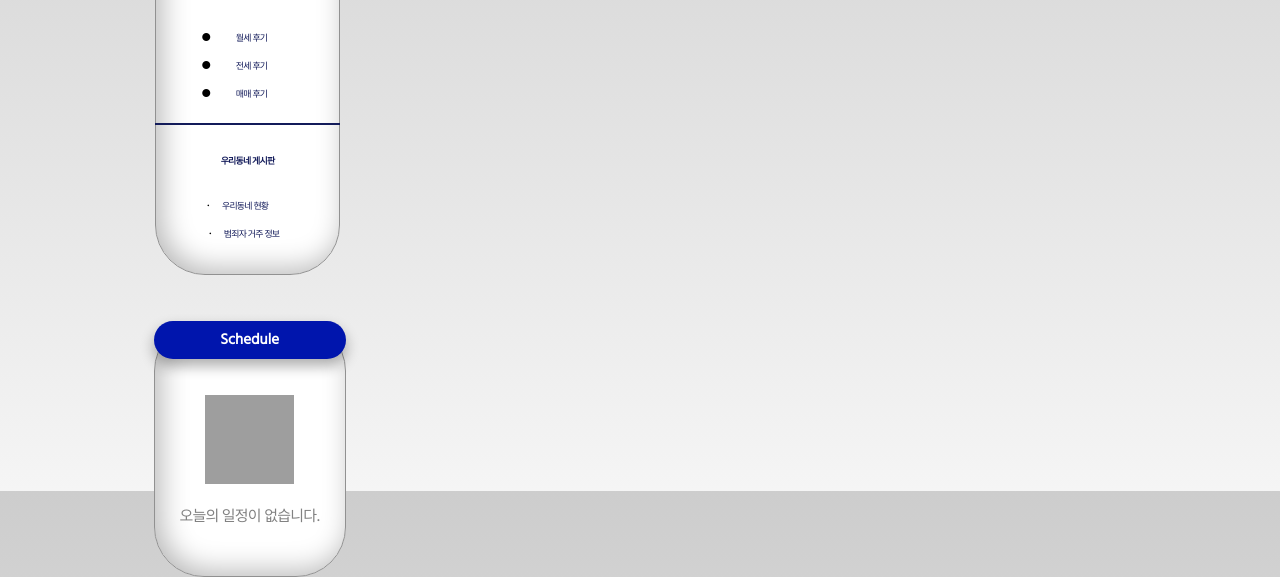
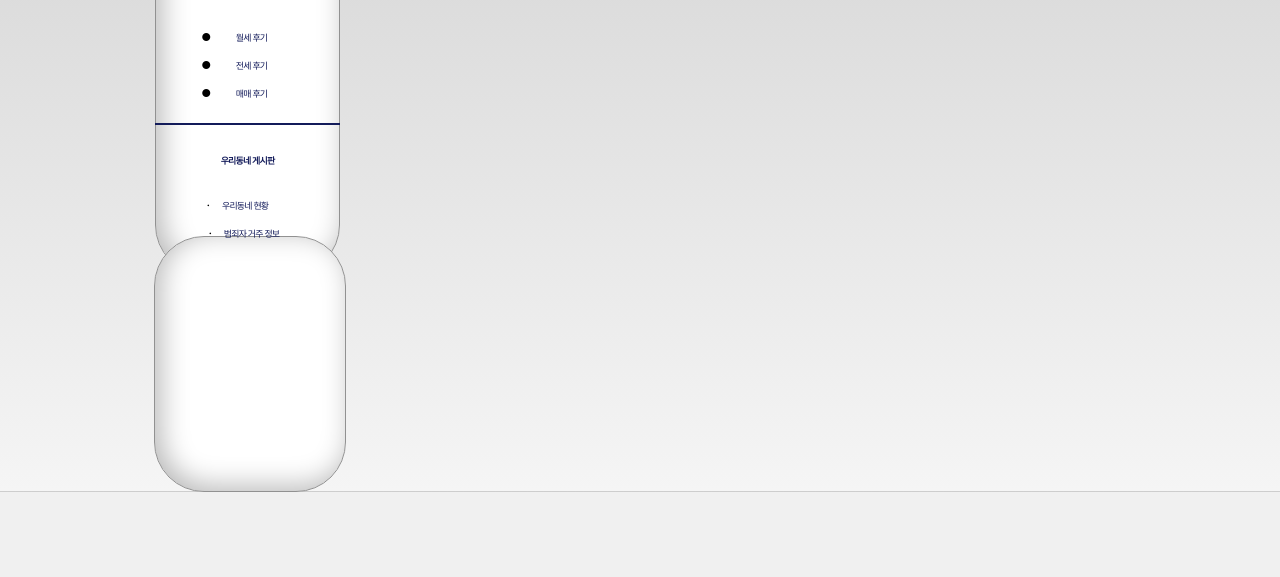
Before and after one commit to LISA-MATE/Backend, a Django app: page /checklist/calendar/ in a window 1280 px wide. Shown: the part 1109-1686 px from the top of the page. After the commit the page ends 1601 px from the top, so only its background shows below. Run offline with Django 4.2, Linux system fonts and the light colour scheme; a user stored in the database is signed in; data comes from the database, SQL or seed files in the repository; both versions use the stored data as it was after the commit; some libraries are stand-ins or nearby versions; grey boxes are pictures that could not be loaded.

Commit message:
cal.html 수정
왼쪽 사이드바 수정

```diff
--- a/checklist/views.py
+++ b/checklist/views.py
@@ -27,11 +27,12 @@ def index(request):
 
 def calendar_view(request):
     user = request.user  # 로그인한 사용자 정보 가져오기
-    #schedules = Schedule.objects.filter(writer=user)  # 해당 사용자의 Schedule 객체 필터링
-    schedules = Schedule.objects.all()
-
+    schedules = Schedule.objects.filter(writer=user)  # 해당 사용자의 Schedule 객체 필터링
+    # schedules = Schedule.objects.all()
+    now = datetime.combine(date.today(), datetime.min.time()).date()
     context = {
-        'schedules': schedules
+        'schedules': schedules,
+        'now': now,
     }
 
     return render(request, 'checklist/cal.html', context)
--- a/templates/checklist/cal.html
+++ b/templates/checklist/cal.html
@@ -152,13 +152,29 @@
                     </div>
                 </div>
             </div>
-            <div class="scheduleTitle">Schedule</div>
-            <div class="scheduleBox">
-                <img src="{% static 'image/sleepy.png' %}">
-                <div class="scheduleText">
-                    <p>오늘의 일정이 없습니다.</p>
+
+            {% block schedule_data %}
+            {% if schedules %}
+                <div class="scheduleBox">
+                    {% for schedule in schedules %}
+                        {% if schedule.date and schedule.date|date:"Y-m-d" == now|date:"Y-m-d" %}
+                            <div class="scheduleText">
+                                <p>{{ schedule.date|date:"m/d" }}</p>
+                                <p>{{ schedule.content }}</p>
+                            </div>
+                        {% endif %}
+                    {% endfor %}
                 </div>
-            </div>
+            {% else %}
+                <div class="scheduleBox">
+                    <img src="{% static 'image/sleepy.png' %}">
+                    <div class="scheduleText">
+                        <p>오늘의 일정이 없습니다.</p>
+                    </div>
+                </div>
+            {% endif %}
+        {% endblock %}
+
         </div>
 
         <div class="right">
```
Also changed, not shown: db.sqlite3, media/image/시나모롤.jpeg (added).
